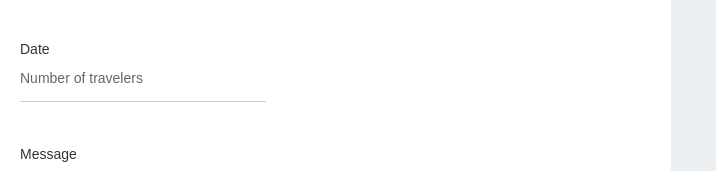
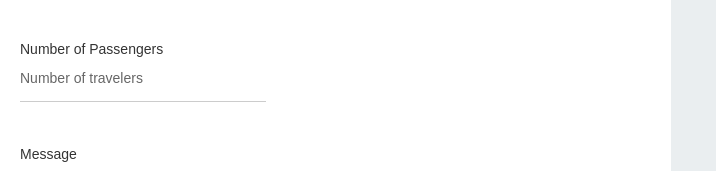
Before and after one commit to hamzaelbaz/marrakechtransports, a website: page public/contact.html in a window 1280 px wide. Shown: the part 832-1003 px from the top of the page, 0-716 px from the left. Drawn offline with nearby package versions, Linux system fonts and the light colour scheme; a web font is replaced by a local one.

Commit message:
Initial commit

```diff
--- a/public/contact.html
+++ b/public/contact.html
@@ -282,7 +282,7 @@
 <option value="Zagora">Zagora</option>
 <option value="zag">zag</option>
                          </select></div>
-                         <div><label for="date" class="field-label">Date</label><input class="input w-input" maxlength="256" name="number" data-name="number" placeholder="Number of travelers " type="number" id="nombre" min="1" required=""/></div>
+                         <div><label for="date" class="field-label">Number of Passengers</label><input class="input w-input" maxlength="256" name="number" data-name="number" placeholder="Number of travelers " type="number" id="nombre" min="1" required=""/></div>
                            <div id="w-node-_65e09e95-9e58-70c0-4161-77a8df6e6a69-4874a91d"><label for="message" class="field-label">Message</label><textarea required="" placeholder="Type Message...." maxlength="5000" id="message" name="Message" data-name="Message" class="textarea w-input"></textarea></div>
                         </div>
                         <div class="form-condition">
```
